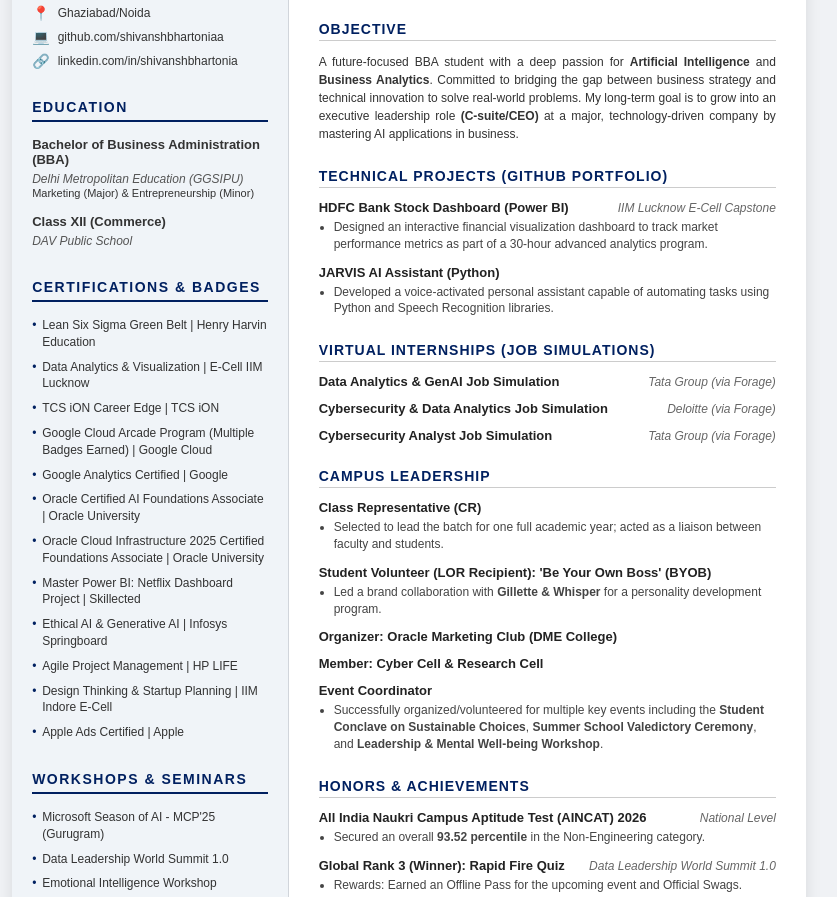
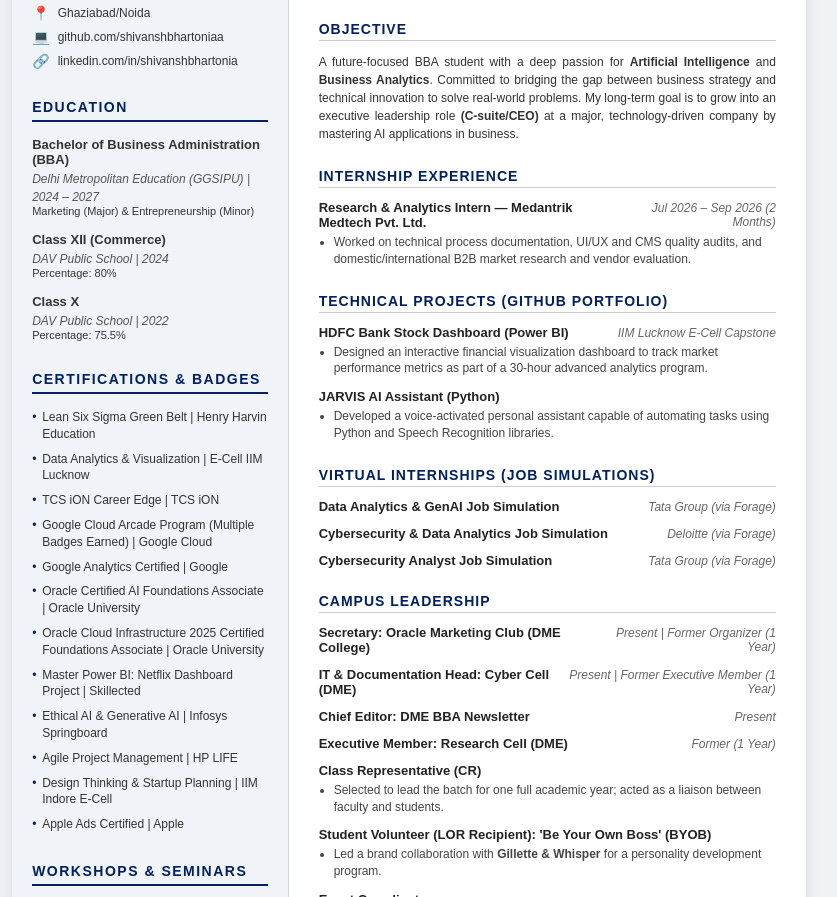
Before and after one commit to Shivanshbhartoniaa/my-cv, a plain HTML site: page index.html in a window 1280 px wide. Shown: the part 151-1048 px from the top of the page, without its empty margins (231-1068 px from the left). Drawn offline with Linux system fonts and the light colour scheme.

Commit message:
Update index.html

```diff
--- a/index.html
+++ b/index.html
@@ -200,7 +200,7 @@
         <div class="sidebar">
             <h2>Contact Details</h2>
             <div class="contact-group">
-                <div class="contact-item"><span class="contact-icon">📞</span> 9953121199</div>
+                <div class="contact-item"><span class="contact-icon">📞</span> +91 9953121199</div>
                 <div class="contact-item"><span class="contact-icon">📧</span> shivanshbhartonia@gmail.com</div>
                 <div class="contact-item"><span class="contact-icon">📍</span> Ghaziabad/Noida</div>
                 <div class="contact-item"><span class="contact-icon">💻</span> github.com/shivanshbhartoniaa</div>
@@ -213,12 +213,18 @@
             <h2>Education</h2>
             <div class="sidebar-item">
                 <span class="sidebar-title">Bachelor of Business Administration (BBA)</span>
-                <span class="sidebar-sub">Delhi Metropolitan Education (GGSIPU)</span>
+                <span class="sidebar-sub">Delhi Metropolitan Education (GGSIPU) | 2024 – 2027</span>
                 <div style="font-size: 11px;">Marketing (Major) & Entrepreneurship (Minor)</div>
             </div>
             <div class="sidebar-item">
                 <span class="sidebar-title">Class XII (Commerce)</span>
-                <span class="sidebar-sub">DAV Public School</span>
+                <span class="sidebar-sub">DAV Public School | 2024</span>
+                <div style="font-size: 11px;">Percentage: 80%</div>
+            </div>
+            <div class="sidebar-item">
+                <span class="sidebar-title">Class X</span>
+                <span class="sidebar-sub">DAV Public School | 2022</span>
+                <div style="font-size: 11px;">Percentage: 75.5%</div>
             </div>
 
             <h2>Certifications & Badges</h2>
@@ -266,6 +272,17 @@
                 A future-focused BBA student with a deep passion for <strong>Artificial Intelligence</strong> and <strong>Business Analytics</strong>. Committed to bridging the gap between business strategy and technical innovation to solve real-world problems. My long-term goal is to grow into an executive leadership role <strong>(C-suite/CEO)</strong> at a major, technology-driven company by mastering AI applications in business.
             </p>
 
+            <div class="section-header">Internship Experience</div>
+            <div class="entry">
+                <div class="entry-top">
+                    <span class="entry-title">Research & Analytics Intern — Medantrik Medtech Pvt. Ltd.</span>
+                    <span class="entry-sub">Jul 2026 – Sep 2026 (2 Months)</span>
+                </div>
+                <ul class="entry-desc">
+                    <li>Worked on technical process documentation, UI/UX and CMS quality audits, and domestic/international B2B market research and vendor evaluation.</li>
+                </ul>
+            </div>
+
             <div class="section-header">Technical Projects (GitHub Portfolio)</div>
             <div class="entry">
                 <div class="entry-top">
@@ -308,6 +325,30 @@
             <div class="section-header">Campus Leadership</div>
             <div class="entry">
                 <div class="entry-top">
+                    <span class="entry-title">Secretary: Oracle Marketing Club (DME College)</span>
+                    <span class="entry-sub">Present | Former Organizer (1 Year)</span>
+                </div>
+            </div>
+            <div class="entry">
+                <div class="entry-top">
+                    <span class="entry-title">IT & Documentation Head: Cyber Cell (DME)</span>
+                    <span class="entry-sub">Present | Former Executive Member (1 Year)</span>
+                </div>
+            </div>
+            <div class="entry">
+                <div class="entry-top">
+                    <span class="entry-title">Chief Editor: DME BBA Newsletter</span>
+                    <span class="entry-sub">Present</span>
+                </div>
+            </div>
+            <div class="entry">
+                <div class="entry-top">
+                    <span class="entry-title">Executive Member: Research Cell (DME)</span>
+                    <span class="entry-sub">Former (1 Year)</span>
+                </div>
+            </div>
+            <div class="entry">
+                <div class="entry-top">
                     <span class="entry-title">Class Representative (CR)</span>
                 </div>
                 <ul class="entry-desc">
@@ -321,16 +362,6 @@
                 <ul class="entry-desc">
                     <li>Led a brand collaboration with <strong>Gillette & Whisper</strong> for a personality development program.</li>
                 </ul>
-            </div>
-            <div class="entry">
-                <div class="entry-top">
-                    <span class="entry-title">Organizer: Oracle Marketing Club (DME College)</span>
-                </div>
-            </div>
-            <div class="entry">
-                <div class="entry-top">
-                    <span class="entry-title">Member: Cyber Cell & Research Cell</span>
-                </div>
             </div>
             <div class="entry">
                 <div class="entry-top">
```
